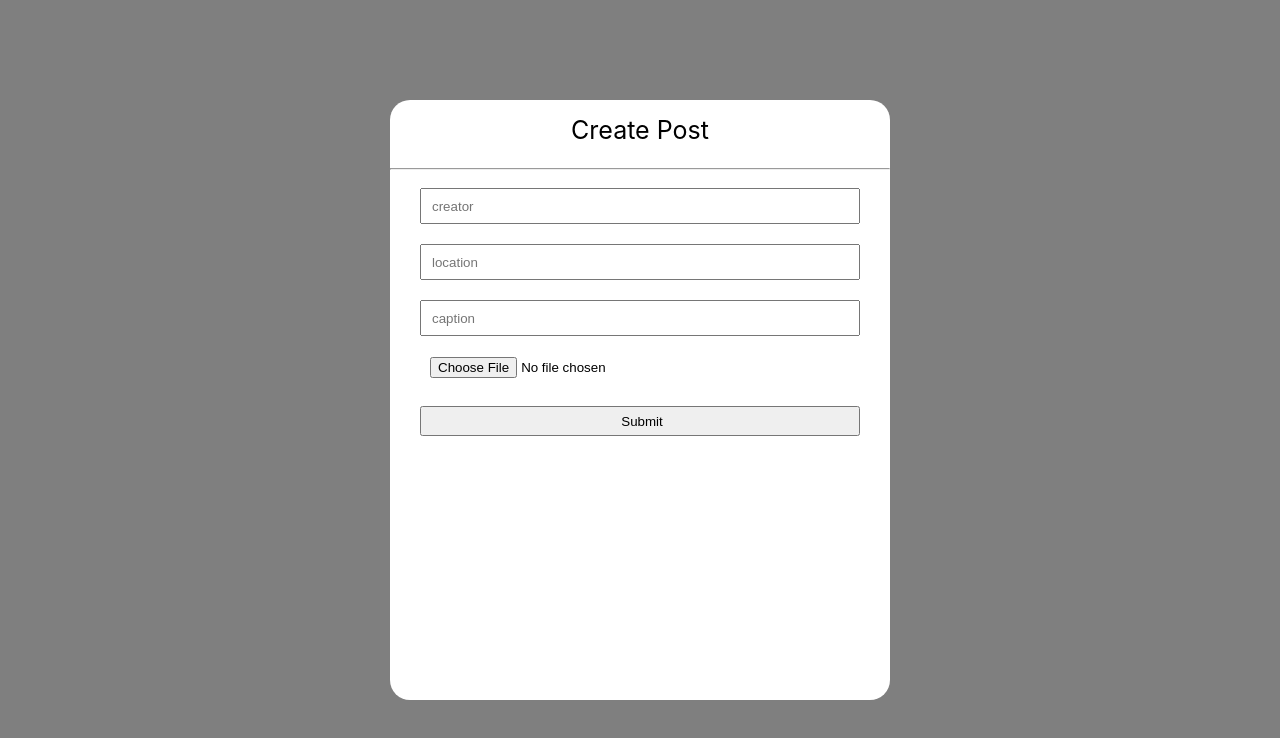
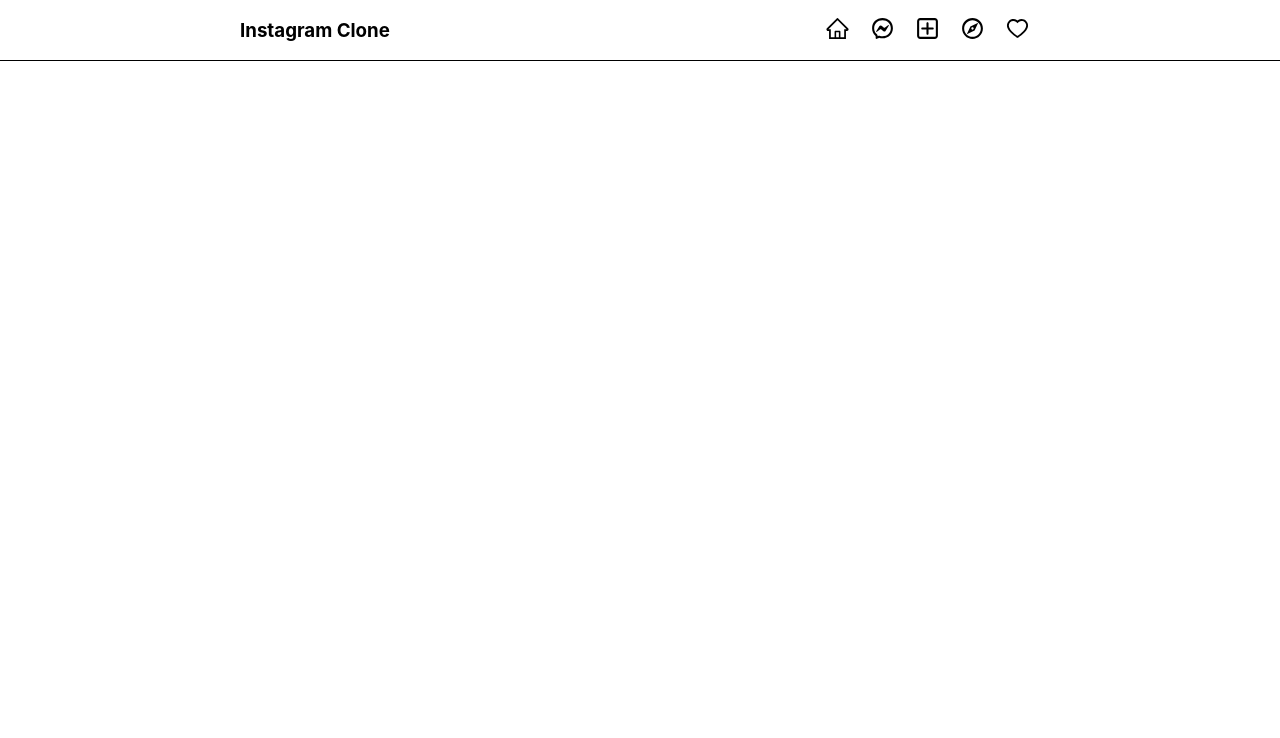
Before and after one commit to Pratyush-exe/instagram-clone-MERN, a React (Create React App) app in the folder client/: page / in a window 1280 px wide. Shown: the top 738 px of the page. Built offline with nearby package versions, Linux system fonts and the light colour scheme; the HTML template or start-up script is replaced by a standard one.

Commit message:
added simple navbar UI and logic

```diff
--- a/client/package.json
+++ b/client/package.json
@@ -10,6 +10,7 @@
     "react": "^18.2.0",
     "react-dom": "^18.2.0",
     "react-file-base64": "^1.0.3",
+    "react-icons": "^4.4.0",
     "react-scripts": "5.0.1",
     "web-vitals": "^2.1.4"
   },
--- a/client/src/App.js
+++ b/client/src/App.js
@@ -1,10 +1,10 @@
 import React from "react";
-import CreatePost from "./Components/CreatePost/CreatePost";
+import NavBar from "./Components/NavBar/NavBar";
 
 function App() {
   return (
     <div className="App">
-      <CreatePost />
+      <NavBar />
     </div>
   );
 }
--- a/client/src/Components/CreatePost/CreatePost.css
+++ b/client/src/Components/CreatePost/CreatePost.css
@@ -5,6 +5,19 @@
     display: flex;
     align-items: center;
     justify-content: center;
+    position: fixed;
+    top: 0;
+    left: 0;
+}
+
+.cross-bt {
+    position: fixed;
+    top: 0;
+    right: 0;
+    color: white;
+    font-size: 25px;
+    margin: 10px;
+    cursor: pointer;
 }
 
 .creat-post {
--- a/client/src/Components/CreatePost/CreatePost.js
+++ b/client/src/Components/CreatePost/CreatePost.js
@@ -2,23 +2,24 @@ import React, {useState} from 'react'
 import FileBase from 'react-file-base64'
 import "./CreatePost.css"
 import axios from 'axios'
+import {MdOutlineClose} from 'react-icons/md'
 
 const API = axios.create({ baseURL: 'http://localhost:5000' })
 
-function CreatePost() {
+function CreatePost({trigger, setTrigger}) {
     const [postData, setPostData] = useState({
         creator: "", location: "", selectedFile: [], caption: "",
         tags: [], createAt: "", comments: [], likes: []
     })
 
     async function handleSubmit(e) {
-        e.preventDefault()
-        console.log(postData)
+        setTrigger(false)
         await API.post('/posts' , postData)
     }
 
-    return (
+    return ( trigger ? (
     <div className='creat-post-bg'>
+        <MdOutlineClose className='cross-bt' onClick={()=>setTrigger(false)} />
         <div className='creat-post'>
             <div className='create-post-head'>Create Post</div>
             <hr/>
@@ -39,7 +40,7 @@ function CreatePost() {
             </div>
         </div>
     </div>
-  )
+  ) : "" )
 }
 
 export default CreatePost
--- /dev/null
+++ b/client/src/Components/NavBar/NavBar.css
@@ -0,0 +1,22 @@
+.navbar {
+    width: 100%;
+    border-bottom: 1px solid black;
+    display: flex;
+    flex-direction: row;
+    justify-content: center;
+}
+
+.navbar-inner {
+    display: flex;
+    flex-direction: row;
+    align-items: center;
+    justify-content: space-between;
+    min-width: 800px;
+}
+
+.nav-icons {
+    font-size: 25px;
+    margin-left: 10px;
+    margin-right: 10px;
+    cursor: pointer;
+}
--- /dev/null
+++ b/client/src/Components/NavBar/NavBar.js
@@ -0,0 +1,29 @@
+import React, {useState} from 'react'
+import CreatePost from '../CreatePost/CreatePost'
+import "./NavBar.css"
+import {CgAddR} from 'react-icons/cg'
+import {AiOutlineHome, AiOutlineHeart} from 'react-icons/ai'
+import {RiMessengerLine} from 'react-icons/ri'
+import {MdOutlineExplore} from 'react-icons/md'
+
+function NavBar() {
+    const [createPost, setCreatePost] = useState(false)
+
+    return (
+    <nav className='navbar'>
+        <div className='navbar-inner'>
+            <h3>Instagram Clone</h3>
+            <div className='navbar-options'>
+                <AiOutlineHome className='nav-icons' />
+                <RiMessengerLine className='nav-icons' />
+                <CgAddR className='nav-icons' onClick={() => setCreatePost(true)} />
+                <MdOutlineExplore className='nav-icons' />
+                <AiOutlineHeart className='nav-icons' />
+            </div>
+            <CreatePost trigger={createPost} setTrigger={setCreatePost}/>
+        </div>
+    </nav>
+    )
+}
+
+export default NavBar
```
Also changed, not shown: 1 other file (tests, documents, lock files or other folders).
